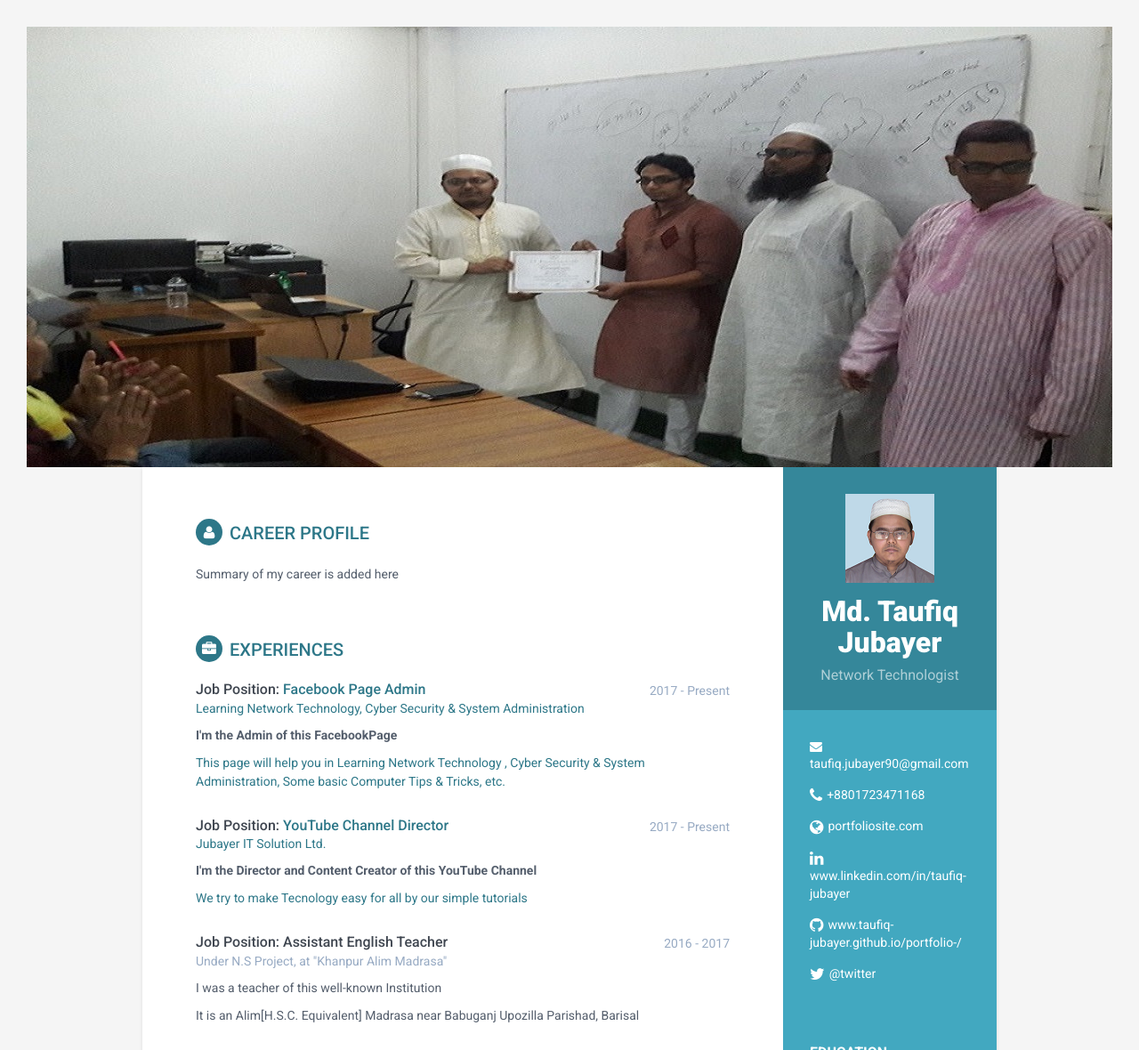
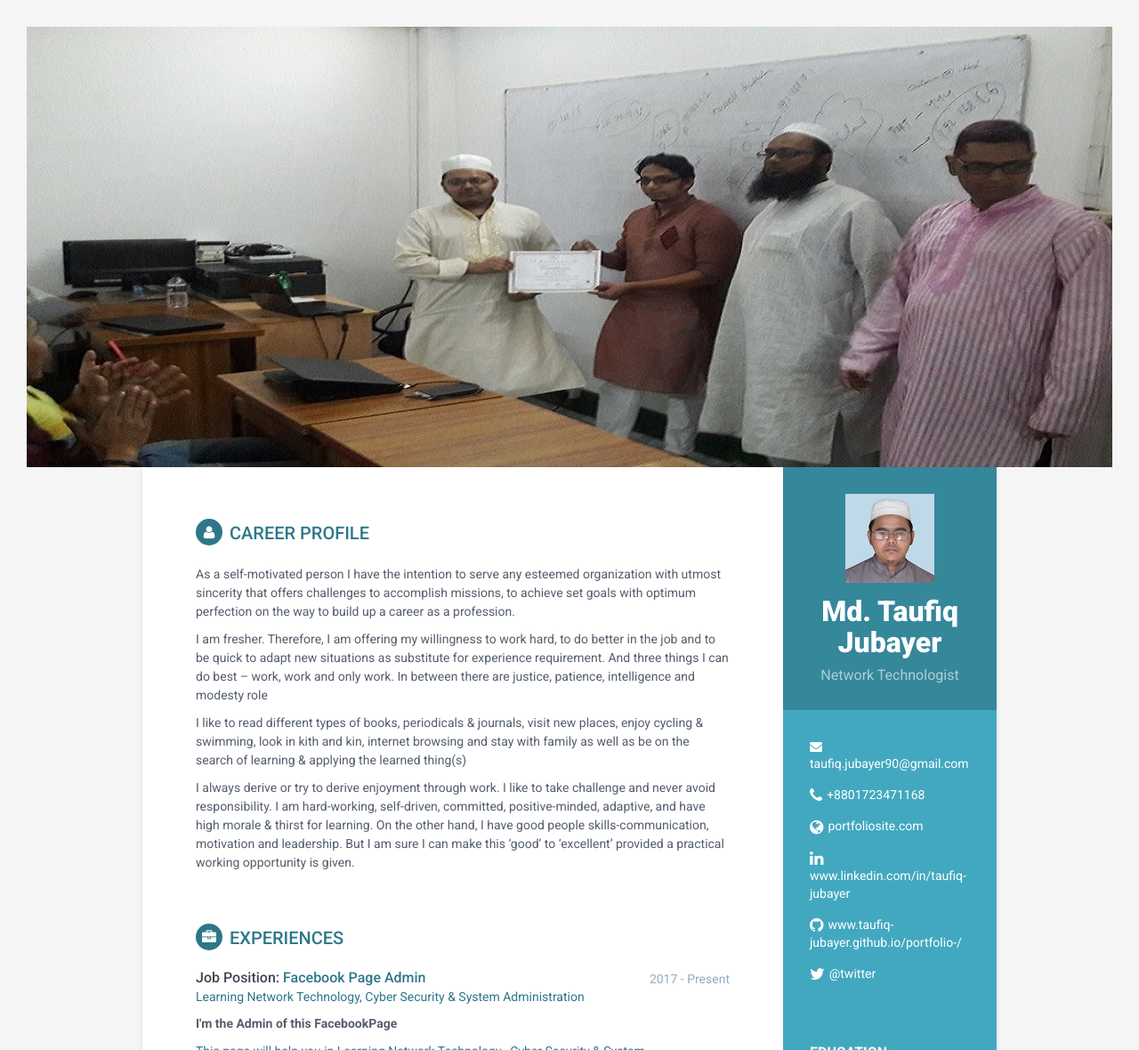
Before and after one commit to Taufiq-jubayer/portfolio-, a plain HTML site: page index.html in a window 1280 px wide. Shown: the top 1180 px of the page at 89% size. Drawn offline with Linux system fonts and the light colour scheme.

Commit message:
Update index.html

```diff
--- a/index.html
+++ b/index.html
@@ -97,8 +97,12 @@
             <section class="section summary-section">
                 <h2 class="section-title"><i class="fa fa-user"></i>Career Profile</h2>
                 <div class="summary">
-                    <p>Summary of my career is added here</p>
-                </div><!--//summary-->
+                    <p>As a self-motivated person I have the intention to serve any esteemed organization with utmost sincerity that offers challenges to accomplish missions, to achieve set goals with optimum perfection on the way to build up a career as a profession.</p>
+      		<p>I am fresher. Therefore, I am offering my willingness to work hard, to do better in the job and to be quick to adapt new situations as substitute for experience requirement. And three things I can do best – work, work and only work. In between there are justice, patience, intelligence and modesty role</p>
+		 <p>I like to read different types of books, periodicals & journals, visit new places, enjoy cycling & swimming, look in kith and kin, internet browsing and stay with family as well as be on the search of learning & applying the learned thing(s)</p>
+		 <p>I always derive or try to derive enjoyment through work. I like to take challenge and never avoid responsibility. I am hard-working, self-driven, committed, positive-minded, adaptive, and have high morale & thirst for learning. On the other hand, I have good people skills-communication, motivation and leadership. But I am sure I can make this ‘good’ to ‘excellent’ provided a practical working opportunity is given.</p>
+
+		    </div><!--//summary-->
             </section><!--//section-->
 
             <section class="section experiences-section">
```
